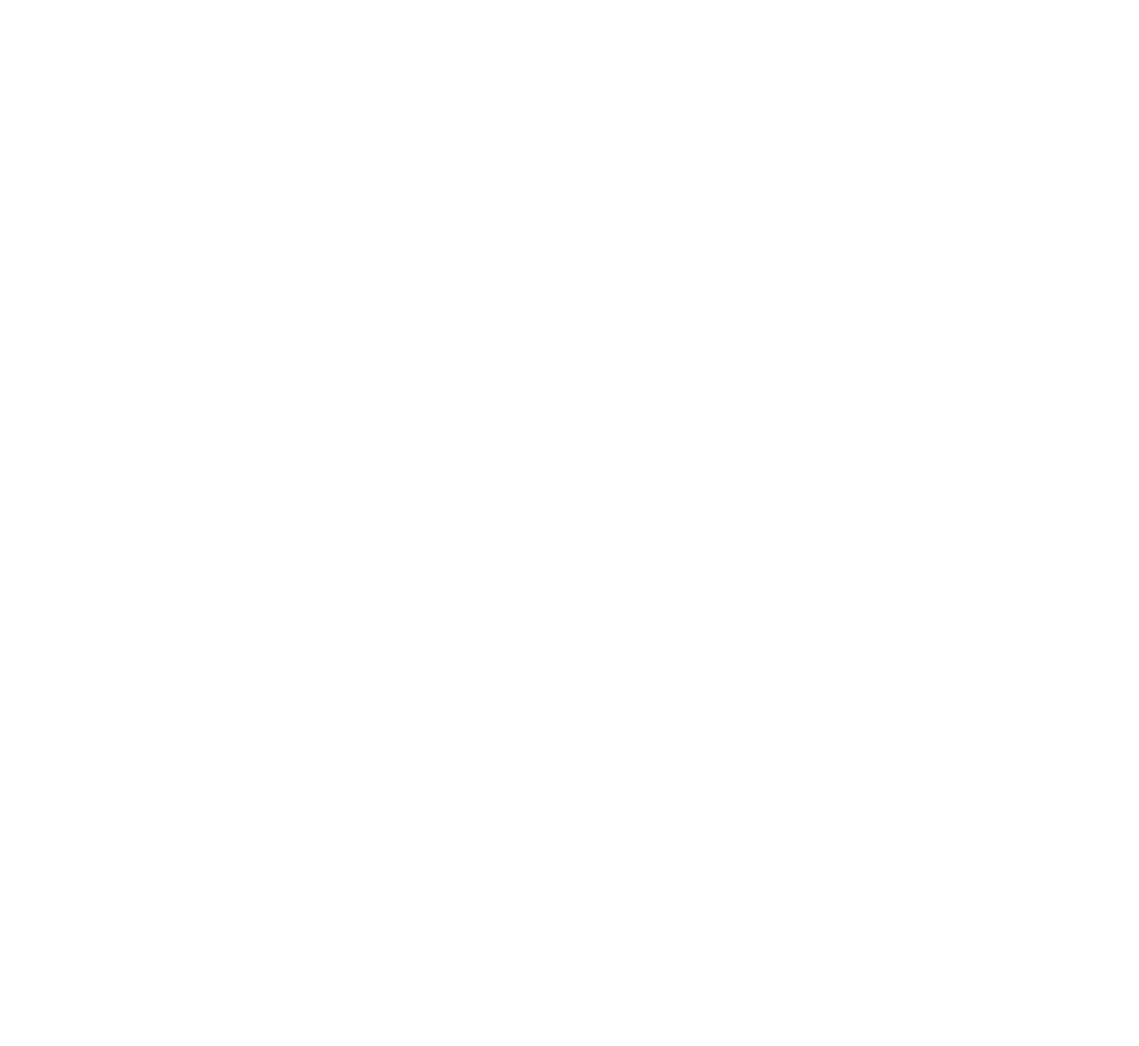
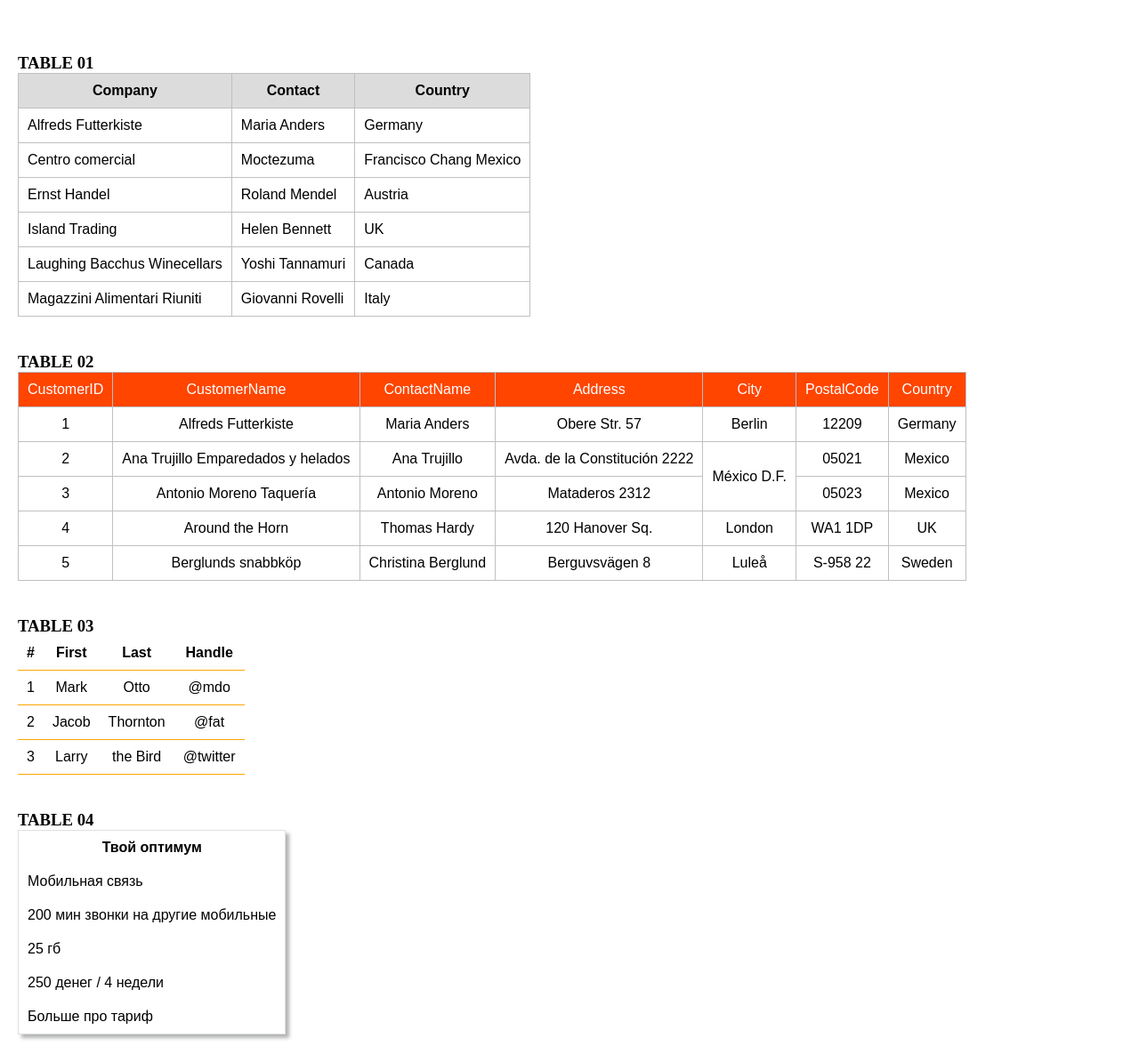
Before and after one commit to denysenko-dev/html-for-js, a plain HTML site: page unit_04.html in a window 1280 px wide. Shown: the whole page at 89% size. Before the commit the page ends 800 px from the top, so only its background shows below. Drawn offline with Linux system fonts and the light colour scheme.

Commit message:
lesson-4 feat: update layout and style files

```diff
--- a/css/unit_04.css
+++ b/css/unit_04.css
@@ -7,3 +7,56 @@
 html, body {
     height: 100%;
 }
+
+div {
+    margin: 20px 10px;
+    padding: 10px 0;
+}
+
+table {
+    border-collapse: collapse;
+    border-spacing: 0;
+    font-family: Arial, sans-serif;
+}
+
+#customers th, #customers td,
+.users th, .users td,
+.line-table th, .line-table td,
+.plan th, .plan td {
+    padding: 10px;
+}
+
+#customers th, #customers td,
+.users th, .users td {
+    border: 1px solid #c0c0c0;
+}
+
+.users th, .users td,
+.line-table th, .line-table td {
+    text-align: center;
+}
+
+#customers .header-table {
+    background-color: #dcdcdc;
+}
+
+.users .header-table th {
+    background-color: orangered;
+    color: white;
+    font-weight: normal;
+}
+
+.line-table tr {
+    border-bottom: 1px solid orange;
+}
+
+.plan {
+    border: 1px solid #dce0e5;
+    text-align: left;
+    background-color: #fff;
+    box-shadow: 4px 4px 4px 0 rgb(0 0 0 / 30%);
+}
+
+.plan th {
+    text-align: center;
+}
--- a/unit_04.html
+++ b/unit_04.html
@@ -4,9 +4,181 @@
 		<meta charset="UTF-8">
 		<meta name="viewport" content="width=device-width, initial-scale=1.0">
 		<meta http-equiv="X-UA-Compatible" content="ie=edge">
-		<title>Document</title>
+		<link rel="stylesheet" href="./css/unit_04.css">
+		<title>TABLE 01</title>
 	</head>
 	<body>
+		<div class="container">
+			<div>
+				<h3>TABLE 01</h3>
+				<table id="customers">
+					<thead>
+						<tr class="header-table">
+							<th>Company</th>
+							<th>Contact</th>
+							<th>Country</th>
+						</tr>
+					</thead>
+					<tbody>
+						<tr>
+							<td>Alfreds Futterkiste</td>
+							<td>Maria Anders</td>
+							<td>Germany</td>
+						</tr>
+						<tr>
+							<td>Centro comercial</td>
+							<td>Moctezuma</td>
+							<td>Francisco Chang Mexico</td>
+						</tr>
+						<tr>
+							<td>Ernst Handel</td>
+							<td>Roland Mendel</td>
+							<td>Austria</td>
+						</tr>
+						<tr>
+							<td>Island Trading</td>
+							<td>Helen Bennett</td>
+							<td>UK</td>
+						</tr>
+						<tr>
+							<td>Laughing Bacchus Winecellars</td>
+							<td>Yoshi Tannamuri</td>
+							<td>Canada</td>
+						</tr>
+						<tr>
+							<td>Magazzini Alimentari Riuniti</td>
+							<td>Giovanni Rovelli</td>
+							<td>Italy</td>
+						</tr>
+					</tbody>
+				</table>
+			</div>
 
+			<div>
+				<h3>TABLE 02</h3>
+				<table class="users">
+					<thead>
+						<tr class="header-table">
+							<th>CustomerID</th>
+							<th>CustomerName</th>
+							<th>ContactName</th>
+							<th>Address</th>
+							<th>City</th>
+							<th>PostalCode</th>
+							<th>Country</th>
+						</tr>
+					</thead>
+					<tbody>
+						<tr>
+							<td>1</td>
+							<td>Alfreds Futterkiste</td>
+							<td>Maria Anders</td>
+							<td>Obere Str. 57</td>
+							<td>Berlin</td>
+							<td>12209</td>
+							<td>Germany</td>
+						</tr>
+						<tr>
+
+							<td>2</td>
+							<td>Ana Trujillo Emparedados y helados</td>
+							<td>Ana Trujillo</td>
+							<td>Avda. de la Constitución 2222</td>
+							<td rowspan="2">México D.F.</td>
+							<td>05021</td>
+							<td>Mexico</td>
+						</tr>
+						<tr>
+							<td>3</td>
+							<td>Antonio Moreno Taquería</td>
+							<td>Antonio Moreno</td>
+							<td>Mataderos 2312</td>
+							<td>05023</td>
+							<td>Mexico</td>
+						</tr>
+						<tr>
+							<td>4</td>
+							<td>Around the Horn</td>
+							<td>Thomas Hardy</td>
+							<td>120 Hanover Sq.</td>
+							<td>London</td>
+							<td>WA1 1DP</td>
+							<td>UK</td>
+						</tr>
+						<tr>
+							<td>5</td>
+							<td>Berglunds snabbköp</td>
+							<td>Christina Berglund</td>
+							<td>Berguvsvägen 8</td>
+							<td>Luleå</td>
+							<td>S-958 22</td>
+							<td>Sweden</td>
+						</tr>
+					</tbody>
+				</table>
+			</div>
+
+			<div>
+				<h3>TABLE 03</h3>
+				<table class="line-table">
+					<thead>
+						<tr class="header-table">
+							<th>#</th>
+							<th>First</th>
+							<th>Last</th>
+							<th>Handle</th>
+						</tr>
+					</thead>
+					<tbody>
+						<tr>
+							<td>1</td>
+							<td>Mark</td>
+							<td>Otto</td>
+							<td>@mdo</td>
+						</tr>
+						<tr>
+							<td>2</td>
+							<td>Jacob</td>
+							<td>Thornton</td>
+							<td>@fat</td>
+						</tr>
+						<tr>
+							<td>3</td>
+							<td>Larry</td>
+							<td>the Bird</td>
+							<td>@twitter</td>
+						</tr>
+					</tbody>
+				</table>
+			</div>
+
+			<div>
+				<h3>TABLE 04</h3>
+				<table class="plan">
+					<thead>
+						<tr>
+							<th>Твой оптимум</th>
+						</tr>
+					</thead>
+					<tbody>
+						<tr>
+							<td>Мобильная связь</td>
+						</tr>
+						<tr>
+							<td>200 мин звонки на другие мобильные</td>
+						</tr>
+						<tr>
+							<td>25 гб</td>
+						</tr>
+						<tr>
+							<td>250 денег / 4 недели</td>
+						</tr>
+						<tr>
+							<td>Больше про тариф</td>
+						</tr>
+					</tbody>
+				</table>
+			</div>
+		</div>
 	</body>
 </html>
```
